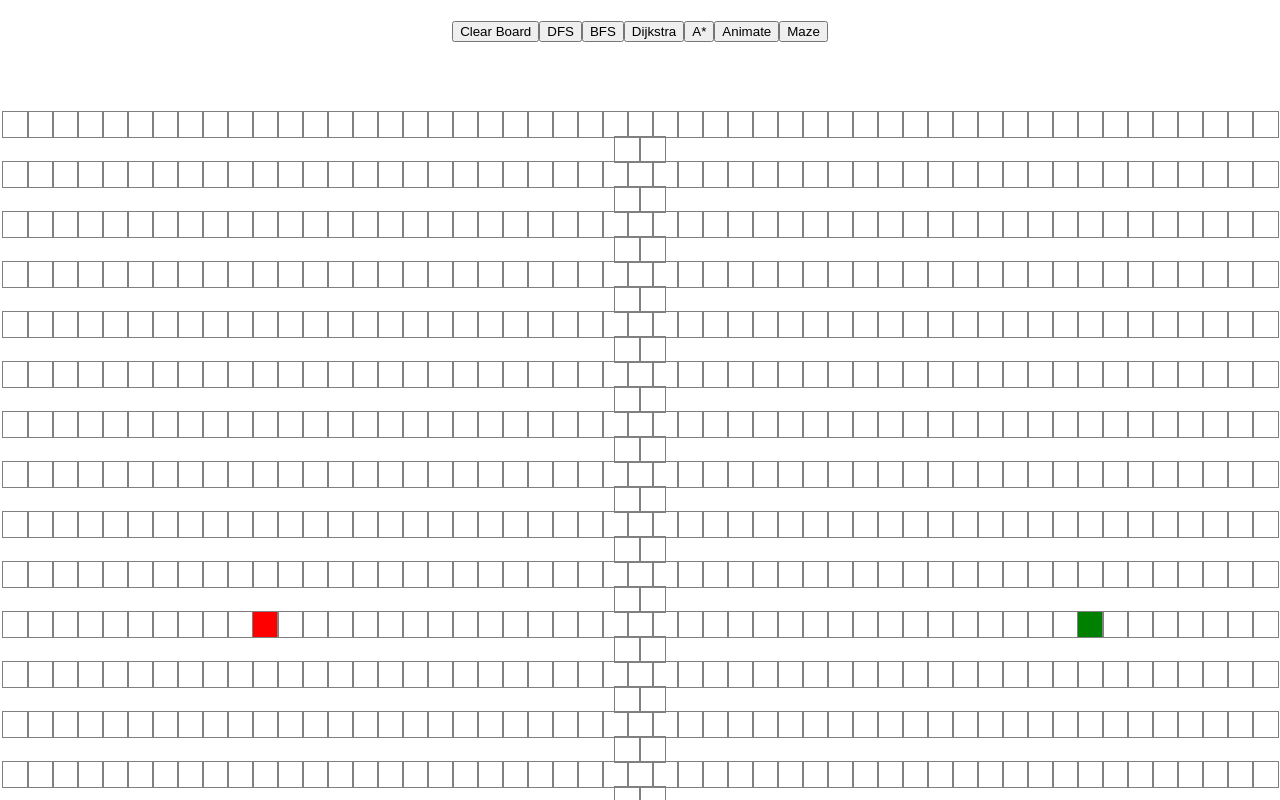
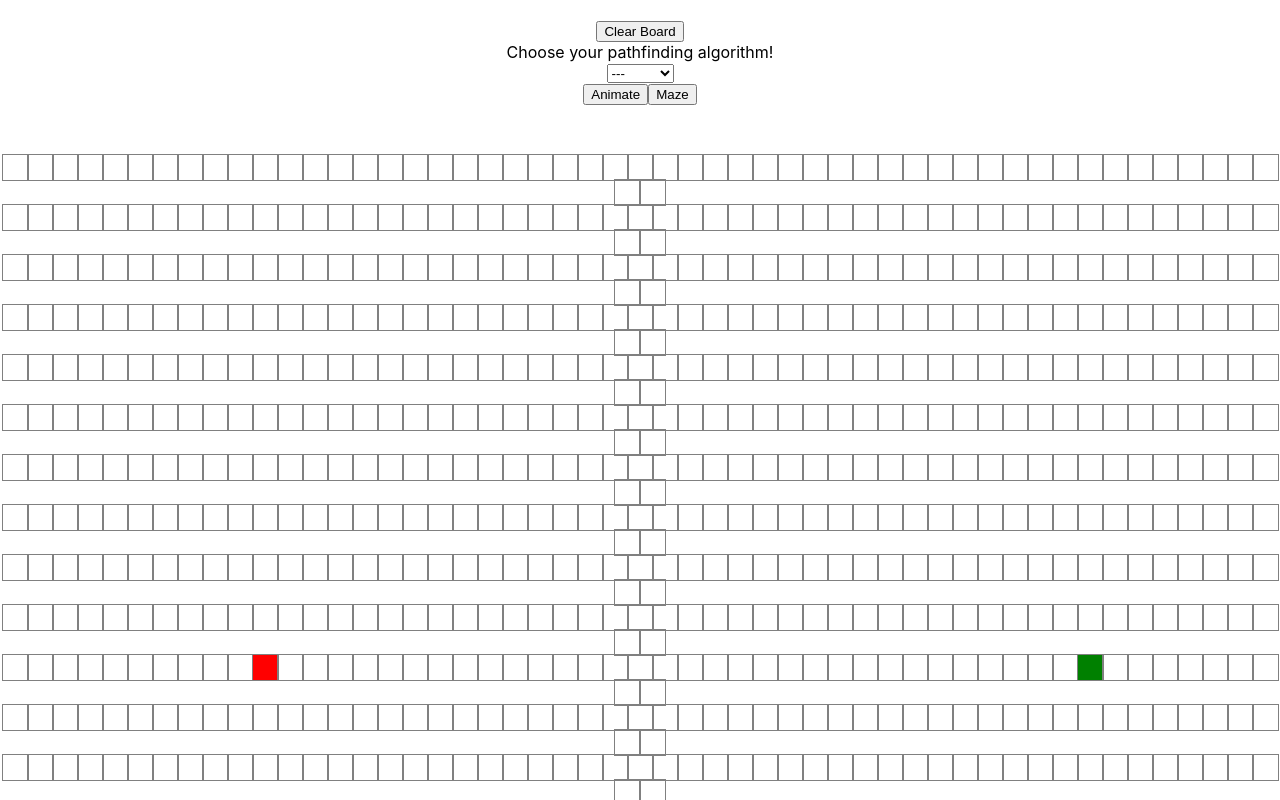
Before and after one commit to BenjaminTu/mazeviz, a React (Create React App) app: page / in a window 1280 px wide. Shown: the top 800 px of the page. Built offline with nearby package versions, Linux system fonts and the light colour scheme.

Commit message:
revize pathfinding algo to dropdown

```diff
--- a/src/Viz/Algorithms/PathFinding/algorithms.js
+++ b/src/Viz/Algorithms/PathFinding/algorithms.js
@@ -5,8 +5,11 @@ import { aStar } from "./aStar";
 
 // Algorithm selector
 export const Algo = {
-    "DFS": dfs,
-    "BFS": bfs,
-    "Dijkstra": dijkstra,
-    "A*": aStar,
-  };
+  "---": function init() {
+    return [[], []];
+  },
+  "A*": aStar,
+  "BFS": bfs,
+  "DFS": dfs,
+  "Dijkstra": dijkstra,
+};
--- a/src/Viz/Viz.css
+++ b/src/Viz/Viz.css
@@ -1,10 +1,17 @@
 .grid {
-    margin-top: 70px;
-    margin-bottom: 70px;
-    display: grid;
-    font-size: 0;
+  margin-top: 50px;
+  margin-bottom: 50px;
+  display: grid;
+  font-size: 0;
 }
 
 .panel {
-    margin-top: 20px;;
+  margin-top: 20px;
 }
+
+.algorithm-select {
+    position: inherit;
+    display: block;
+    width: 100%;
+    margin: 0 auto;
+}
--- a/src/Viz/Viz.jsx
+++ b/src/Viz/Viz.jsx
@@ -26,9 +26,7 @@ export default class Viz extends Component {
       grid: this.initGrid(INITIAL_ROWS, INITIAL_COLS),
 
       // current pathfinding algorithm
-      pathAlgo: function init() {
-        return [[], []];
-      },
+      pathAlgo: "---",
 
       // mouse states
       dragType: Type.Empty,
@@ -251,12 +249,14 @@ export default class Viz extends Component {
   }
 
   // set pathfinding algorithm
-  setPathAlgo(mode) {
+  setPathAlgo(event) {
+    let mode = event.target.value;
+
     if (!(mode in Algo)) {
       // not a valid algorithm
       return;
     }
-    this.setState({ pathAlgo: Algo[mode] });
+    this.setState({ pathAlgo: mode });
   }
 
   // animate pathfinding algorithms
@@ -267,7 +267,7 @@ export default class Viz extends Component {
     this.clearCache();
 
     // perform search
-    const [path, visitedInOrder] = pathAlgo(
+    const [path, visitedInOrder] = Algo[pathAlgo](
       grid,
       grid[start.r][start.c],
       grid[goal.r][goal.c]
@@ -353,10 +353,18 @@ export default class Viz extends Component {
       <>
         <div className="panel">
           <button onClick={() => this.clearBoard()}> Clear Board </button>
-          <button onClick={() => this.setPathAlgo("DFS")}>DFS</button>
-          <button onClick={() => this.setPathAlgo("BFS")}>BFS</button>
-          <button onClick={() => this.setPathAlgo("Dijkstra")}>Dijkstra</button>
-          <button onClick={() => this.setPathAlgo("A*")}>A*</button>
+          <div className="algorithm-select">
+            <label for="select">Choose your pathfinding algorithm!</label>
+            <div>
+              <select id="select" onChange={(e) => this.setPathAlgo(e)}>
+                {Object.keys(Algo).map((option, index) => (
+                  <option key={index} value={option}>
+                    {option}
+                  </option>
+                ))}
+              </select>
+            </div>
+          </div>
           <button onClick={() => this.animateSearch()}>Animate</button>
           <button onClick={() => this.generateMaze()}>Maze</button>
         </div>
```
